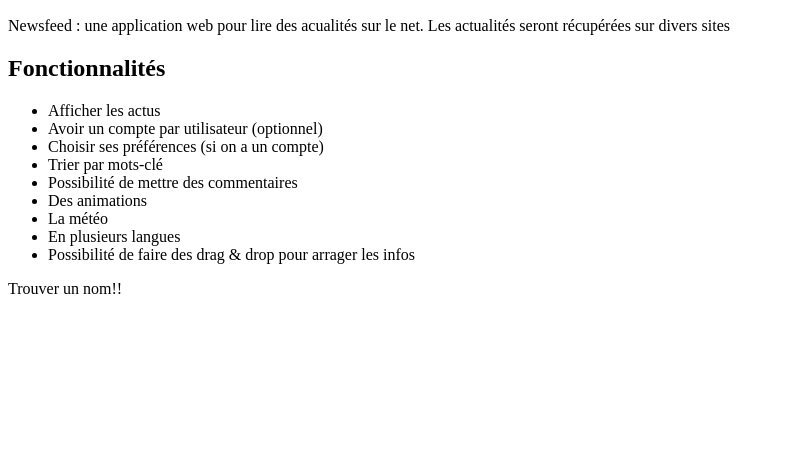
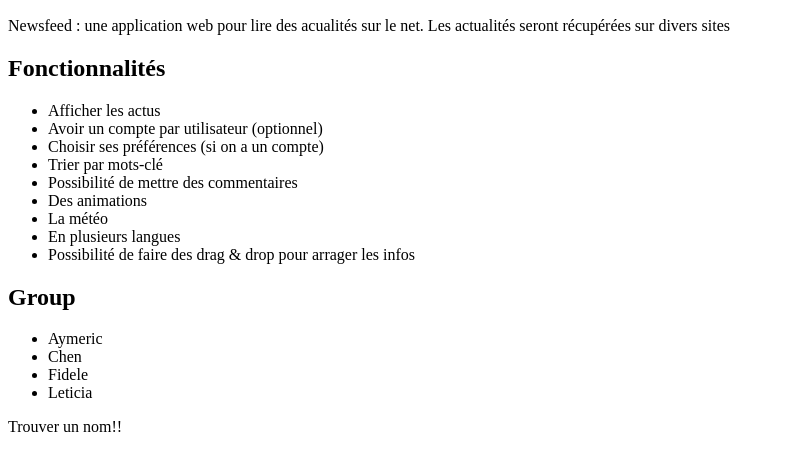
Before and after one commit to leticiasrodrigues/WebProject, a plain HTML site: page webProjIntro/index.html in a window 1280 px wide. Shown: the part 110-580 px from the top of the page, without its empty margins (0-785 px from the left). Drawn offline with Linux system fonts and the light colour scheme.

Commit message:
People in the project and rename file

```diff
--- a/webProjectIntro.html
+++ b/webProjIntro/index.html
@@ -22,6 +22,14 @@
 		    <li>Possibilité de faire des drag &amp; drop pour arrager les infos</li>
 	    </ul>
 	</div>
+	<div><h2>Group</h2>
+	  	<ul>
+		    <li>Aymeric</li>
+		    <li>Chen</li>
+		    <li>Fidele</li>
+		    <li>Leticia</li>
+	    </ul>
+	</div>
 </body>
 <foot>Trouver un nom!!</foot>
 </html>
```
